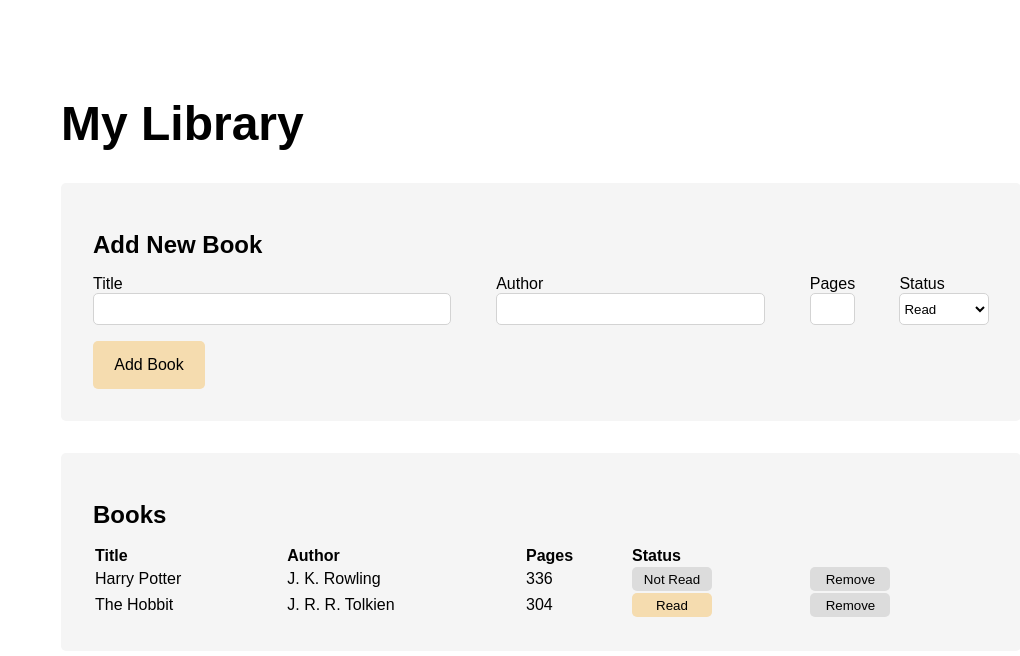
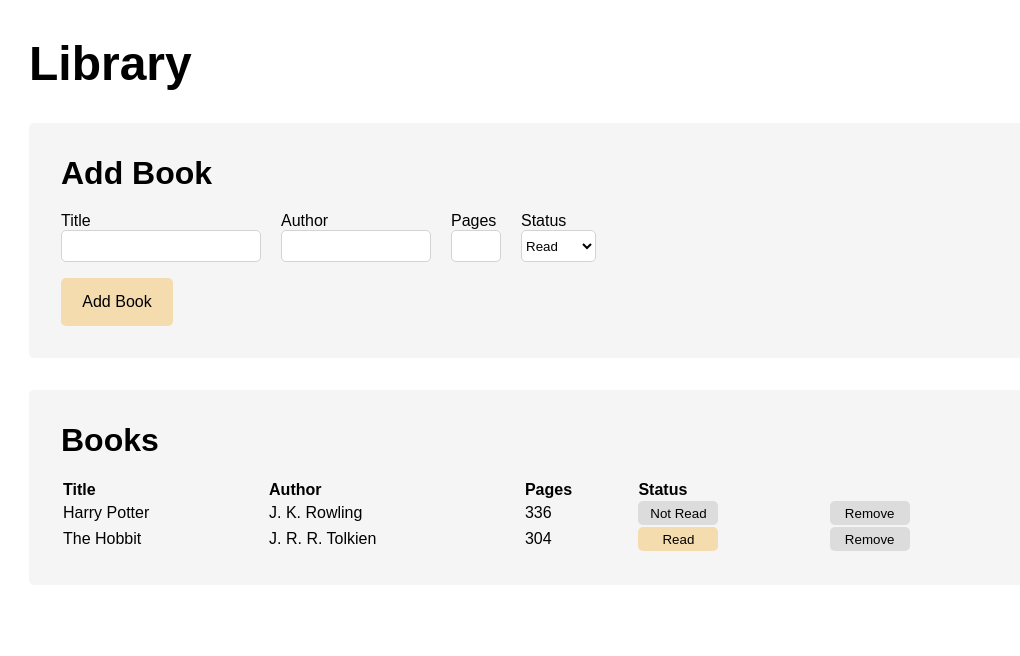
Before and after one commit to GrandeJames/library, a plain HTML site: page index.html in a window 1280 px wide. Shown: the whole page, without its empty margins (99-1119 px from the left). Drawn offline with Linux system fonts and the light colour scheme.

Commit message:
Fix styling

```diff
--- a/index.html
+++ b/index.html
@@ -7,31 +7,29 @@
   </head>
   <body>
     <header>
-      <h1>My Library</h1>
+      <h1>Library</h1>
     </header>
 
     <form>
-      <header>
-        <h2>Add New Book</h2>
-      </header>
+      <h2>Add Book</h2>
 
       <div class="input-container">
-        <div class="title-section">
+        <div class="title-input">
           <label for="title">Title</label><br />
           <input type="text" id="title" name="title" />
         </div>
 
-        <div class="author-section">
+        <div class="author-input">
           <label for="author">Author</label><br />
           <input type="text" id="author" name="author" />
         </div>
 
-        <div class="pages-section">
+        <div class="pages-input">
           <label for="pages">Pages</label><br />
           <input type="number" id="pages" name="pages" min="1" />
         </div>
 
-        <div class="status-section">
+        <div class="status-input">
           <label for="status">Status</label><br />
           <select id="status" name="status">
             <option value="read">Read</option>
@@ -44,9 +42,7 @@
     </form>
 
     <section class="table-section">
-      <header>
-        <h2>Books</h2>
-      </header>
+      <h2>Books</h2>
 
       <table>
         <tr>
--- a/styles.css
+++ b/styles.css
@@ -18,7 +18,7 @@ body {
   flex-direction: column;
   min-height: 100vh;
   font-family: Arial, Helvetica, sans-serif;
-  padding: 5rem 10rem 0 10rem;
+  padding: 20px 10% 0px 10%;
   background-color: var(--color-primary);
   color: var(--color-text);
 }
@@ -34,13 +34,7 @@ form,
   background-color: var(--color-secondary);
   padding: 2rem;
   border-radius: var(--border-radius);
-}
-
-form {
-  display: flex;
-  flex-direction: column;
-  justify-content: space-between;
-  height: fit-content;
+  overflow: hidden;
 }
 
 table {
@@ -49,23 +43,24 @@ table {
 
 .input-container {
   display: flex;
-  justify-content: space-between;
+  flex-wrap: wrap;
+  gap: 20px;
 }
 
-.title-section {
-  width: 40%;
+.title-input {
+  width: 200px;
 }
 
-.author-section {
-  width: 30%;
+.author-input {
+  width: 150px;
 }
 
-.pages-section {
-  width: 5%;
+.pages-input {
+  width: 50px;
 }
 
-.status-section {
-  width: 10%;
+.status-input {
+  width: 75px;
 }
 
 #title,
@@ -110,10 +105,15 @@ select {
   background-color: var(--color-accent);
 }
 
+th {
+  text-align: left;
+}
+
 h1 {
   font-size: 3rem;
 }
 
-th {
-  text-align: left;
+h2 {
+  font-size: 2rem;
+  margin-bottom: 20px;
 }
```
